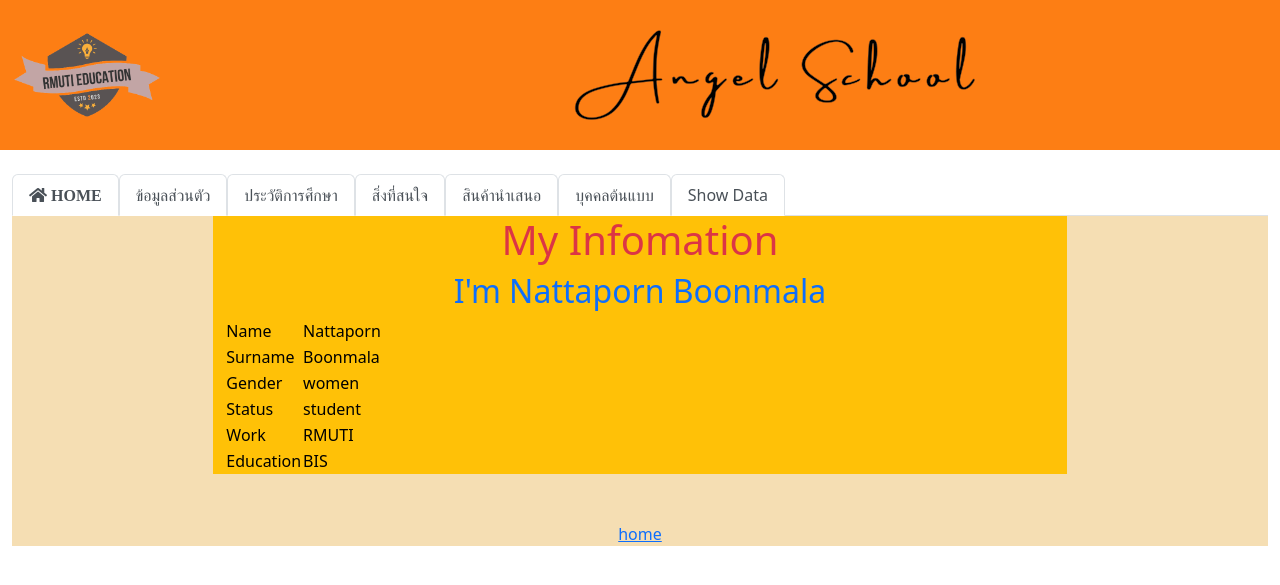
After one commit to nattaporn017/DJproject017, a Django app: page /ProfileApp/show in a window 1280 px wide. The commit adds this page. Shown: the top 585 px of the page. Run offline with Django 4.2, Linux system fonts and the light colour scheme; some libraries are stand-ins or nearby versions.

Commit message:
first commit 1/15/1

```diff
--- a/ProfileApp/urls.py
+++ b/ProfileApp/urls.py
@@ -16,6 +16,7 @@ urlpatterns = [
     path('prod7', views.prod7, name = 'prod7'),
     path('prod8', views.prod8, name = 'prod8'),
     path('idol', views.idol, name = 'idol'),
+    path('show', views.showMydata, name = 'show'),
     # path('head', views.head, name = 'head'),
     # path('menu', views.menu, name = 'menu'),
     # path('base', views.base, name = 'base'),
--- a/ProfileApp/views.py
+++ b/ProfileApp/views.py
@@ -27,6 +27,24 @@ def prod8(request):
     return render(request,'prod8.html')
 def idol(request):
     return render(request,'idol.html')
+def showMydata(request):
+    name="Nattaporn"
+    surname="Boonmala"
+    gender="women"
+    status="student"
+    work="RMUTI"
+    education="BIS"
+    context = {'name':name, 'surname':surname, 'gender':gender, 'status':status, 'work':work, 'education':education}
+    return render(request, 'showMydata.html',context)
+    # return render(request, 'showMydata.html',
+    # {'name':name, 'surname':surname, 'gender':gender, 'status':status, 'work':work, 'education':education})
+
+
+
+
+
+
+
 # def head(request):
 #     return render(request,'header.html')
 # def menu(request):
--- a/templates/menu.html
+++ b/templates/menu.html
@@ -27,6 +27,10 @@
     <a class="nav-link active" href="{% url 'idol' %}"> บุคคลต้นแบบ </a>
   </li>
 
+        <li class="nav-item">
+    <a class="nav-link active" href="{% url 'show' %}"> Show Data </a>
+  </li>
+
 
   <li class="nav-item">
     <a class="nav-link disabled" href="/#"></a>
--- /dev/null
+++ b/templates/showMydata.html
@@ -0,0 +1,43 @@
+{% extends 'base.html' %}
+{% load static %}
+{% block content %}
+    <div class="row">
+        <div class="col-lg-2"></div>
+        <div class="col-lg-8 bg-warning">
+            <h1 class="text-center text-danger">
+                My Infomation
+            </h1>
+            <H2 class="text-center text-primary"> I'm {{ name }} {{ surname }}
+            </H2>
+             <table class="table-striped table-hover table-info">
+            <tr>
+                <td>Name</td> <td>{{ name }}</td>
+            </tr>
+            <tr>
+                <td>Surname</td> <td>{{surname }}</td>
+            </tr>
+                  <tr>
+                <td>Gender</td> <td>{{gender }}</td>
+            </tr>
+            <tr>
+                <td>Status</td> <td>{{status }}</td>
+            </tr>
+            <tr>
+                <td>Work</td> <td>{{work }}</td>
+            </tr>
+            <tr>
+                <td>Education</td> <td>{{education}}</td>
+            </tr>
+
+        </table>
+        </div>
+
+        <div class="col-lg-2"></div>
+    </div>
+    <br><br>
+
+    <div class="text-center">
+        <a href={% url 'home' %}> home </a>
+    </div>
+
+{% endblock %}
```
